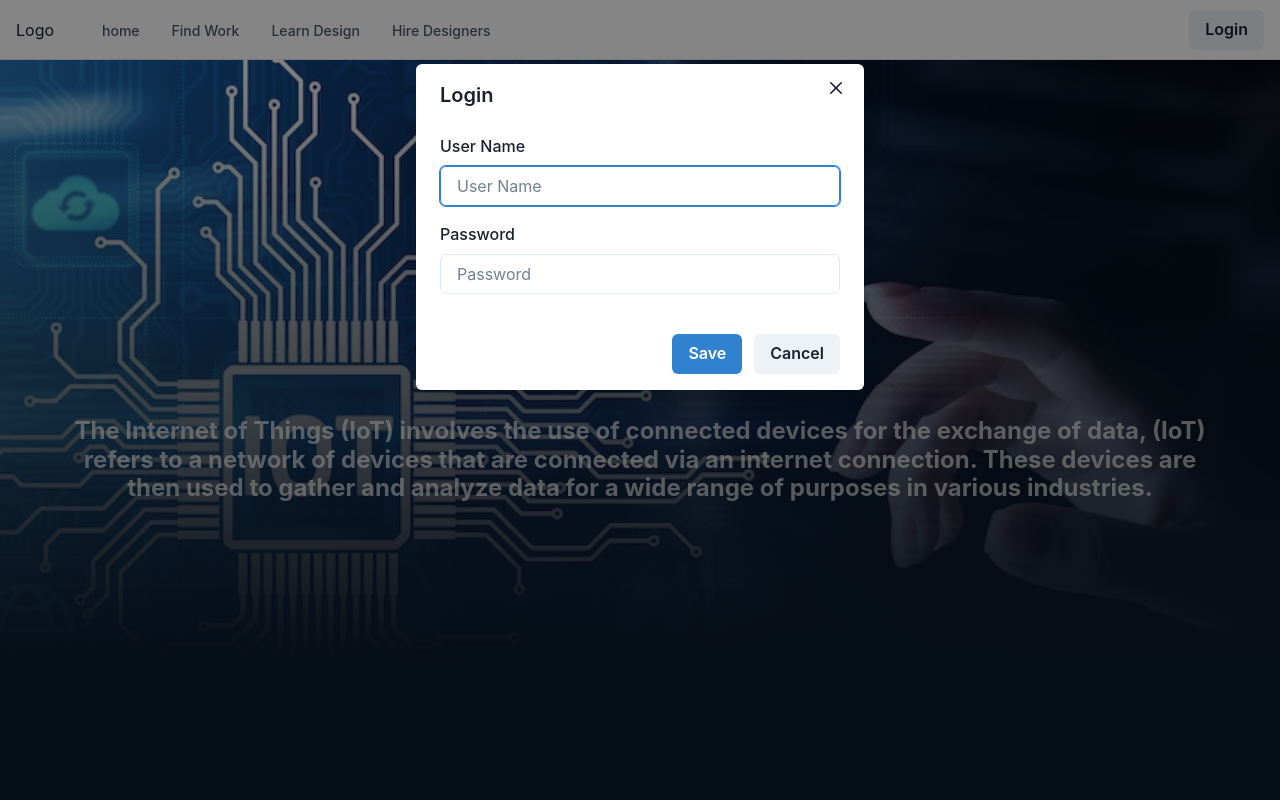
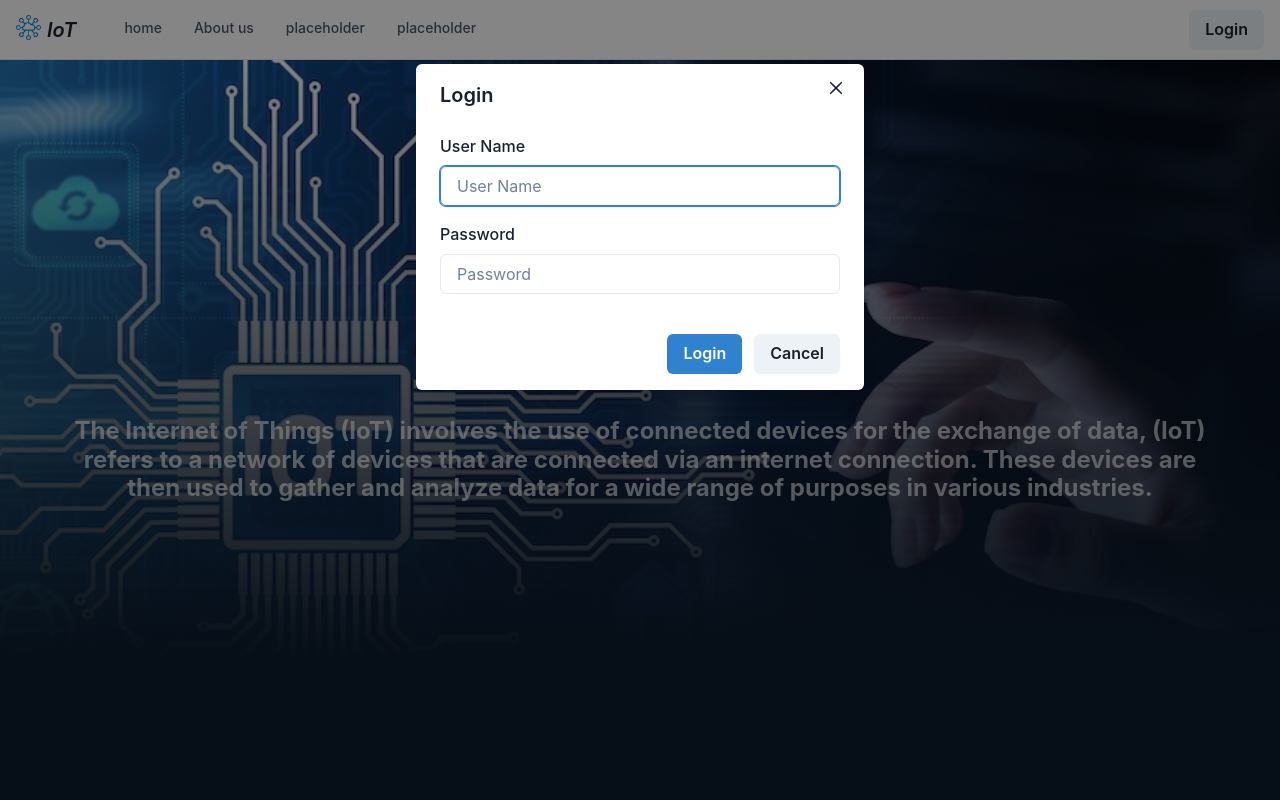
Before and after one commit to almallahi98/saudi-geeks, a React (Create React App) app: page /home in a window 1280 px wide. Both pictures are taken after a click on the button "Login". Shown: the top 800 px of the page. Built offline with nearby package versions, Linux system fonts and the light colour scheme.

Commit message:
adding login functionality to the modelLogin form, adding LoginLoguout button to thr navbar

```diff
--- a/package.json
+++ b/package.json
@@ -10,6 +10,7 @@
     "@testing-library/jest-dom": "^5.16.5",
     "@testing-library/react": "^13.4.0",
     "@testing-library/user-event": "^13.5.0",
+    "axios": "^1.1.3",
     "framer-motion": "^7.6.4",
     "react": "^18.2.0",
     "react-dom": "^18.2.0",
--- a/src/component/Home/Home.jsx
+++ b/src/component/Home/Home.jsx
@@ -1,5 +1,4 @@
 import React from 'react'
-import Footer from '../Footer/Footer'
 import Hero from './HomeComp/Hero'
 import MethodOfWork from './HomeComp/meth/MethodOfWork'
 import Tech from './HomeComp/tech/Tech'
--- a/src/component/Home/HomeComp/Hero.jsx
+++ b/src/component/Home/HomeComp/Hero.jsx
@@ -62,11 +62,11 @@ function Hero() {
             <Center w={'100%'} minH={'50vh'} bg={'rgba(12,26,44,1)'}>
                 {/* the pics gose hear !!  ['90%','300px','350px','350px']*/}
                 <Flex direction={'column'} w={'100%'} h={'300px'} bg={'whiteAlpha.800'} py={"15px"}>
-                    <Text textAlign={'center'} fontWeight={'bold'} fontSize={"2xl"} textColor={'black'} py={'3px'}>
+                    <Text textAlign={'center'} fontWeight={'bold'} fontStyle={'italic'} fontSize={"2xl"} textColor={'black'} py={'3px'}>
                         {/*entrest*/}
-                        hi
+                        our target clients
                     </Text>
-                    <SimpleGrid h={'100%'} columns={[1, 2, 4,4]} spacing='15px' px={'10px'}>
+                    <SimpleGrid h={'100%'} columns={[1, 2, 4,4]} spacing='15px' px={'10px'} mt={'5px'}>
                                 <Box
                                 backgroundImage="url('/resources/imges/Ministry_OF_Energy_-_Saudi_Arabia.svg')"
                                 backgroundPosition="center"
--- a/src/component/Home/HomeComp/meth/Drop.jsx
+++ b/src/component/Home/HomeComp/meth/Drop.jsx
@@ -12,6 +12,22 @@ import {
 function Drop() {
   return (
     <Accordion allowToggle>
+      <AccordionItem>
+    <>
+      <AccordionButton>
+        <Box flex='1' textAlign='left'>
+        <Heading fontSize={'xl'}>FrontEnd</Heading>
+        </Box>
+        <AccordionIcon />
+      </AccordionButton>
+    </>
+    <AccordionPanel pb={4}>
+    <Text>since there's no visible and possible way to show row data to the user
+                            it became responsible to use a front-end framework such as React Js,
+                            and in our case, we will use it, its the best choice that will meet our
+                            requirements.</Text>
+    </AccordionPanel>
+  </AccordionItem>
   <AccordionItem>
     <>
       <AccordionButton>
@@ -44,6 +60,13 @@ function Drop() {
   </AccordionItem>
 
 </Accordion>
+
+
+
+
+
+
+
   )
 }
 
--- a/src/component/Home/HomeComp/meth/MethodOfWork.jsx
+++ b/src/component/Home/HomeComp/meth/MethodOfWork.jsx
@@ -5,27 +5,21 @@ import Drop from './Drop'
 function MethodOfWork() {
     return (
         <>
-            <Box bg={'yellow'} p={'15px'}>
-                <Box bg={'white'} h={'300px'} w={'100%'}>
-                <Heading mb={'10px'}>Project abstraction</Heading>
-                <Text mb={'10px'}>fghkjlklvgbhnj, bnm</Text>
+            <Box p={'15px'}>
+                <Box bg={'whiteAlpha.400'} h={'35vh'} w={'100%'} p={'15px'}>
+                    <Heading mb={'10px'}>Project abstraction</Heading>
+                    <Text mb={'10px'}>fghkjlklvgbhnj, bnm</Text>
                 </Box>
-                <Flex my={'5px'}>
-                    <Box w={'100%'} bg={'green'} p={'15px'}>
-
-                        <Heading fontSize={'xl'}>FrontEnd</Heading>
-                        <Text>since there's no visible and possible way to show row data to the user
-                            it became responsible to use a front-end framework such as React Js,
-                            and in our case, we will use it, its the best choice that will meet our
-                            requirements.</Text>
-
-                        <Drop/>
-
+                <Flex mt={'5px'}>
+                    <Box w={'100%'} bg={'whiteAlpha.400'}  p={'15px'} mr={'2px'}>
                         <Heading fontSize={'3xl'}>Method of work</Heading>
                         <Text>fvgbhnjmk,l</Text>
+                        <Drop />
+
+
                     </Box>
 
-                    <Box w={'100%'} bg={'blue'}>
+                    <Box w={'100%'} bg={'whiteAlpha.400'}  ml={'5px'} p={'15px'}>
                         <p>2</p>
                     </Box>
                 </Flex>
--- a/src/component/Home/HomeComp/tech/Tech.jsx
+++ b/src/component/Home/HomeComp/tech/Tech.jsx
@@ -1,11 +1,21 @@
 import React from 'react'
-import { Box, Center, SimpleGrid } from '@chakra-ui/react'
+import { Box, Center, SimpleGrid, Text } from '@chakra-ui/react'
 import CardTech from './CardTech'
 
 function Tech() {
   return (
+    <Box p={5} bg={'whiteAlpha.400'}>
+    <Text
+    textAlign={'center'}
+    textColor={'whiteAlpha.800'}
+    fontSize={'2xl'}
+    fontStyle={'italic'}
+    fontWeight={'bold'}
+    mb={'8px'}>
+      technologies used to develop our solutions
+    </Text>
     <Center>
-      <SimpleGrid columns={[1, 2, 2, 4]} spacingX={'5px'} spacingY={'15px'} py={5}>
+      <SimpleGrid columns={[1, 2, 2, 4]} spacingX={'5px'} spacingY={'15px'} >
         <Box maxW={'370px'}
           boxShadow='lg'
         >
@@ -47,6 +57,7 @@ function Tech() {
 
       </SimpleGrid>
     </Center>
+    </Box>
   )
 }
 
--- a/src/component/NavBar/ModelLogin.jsx
+++ b/src/component/NavBar/ModelLogin.jsx
@@ -1,4 +1,5 @@
-import {React,useRef} from 'react'
+import { React, useRef,useState } from "react";
+import axios from "axios";
 import {
   Modal,
   ModalOverlay,
@@ -12,18 +13,21 @@ import {
   Input,
   FormLabel,
   useDisclosure,
-  } from '@chakra-ui/react'
+} from "@chakra-ui/react";
 
 function ModelLogin() {
-    const { isOpen, onOpen, onClose } = useDisclosure()
-
-  const initialRef = useRef(null)
-  const finalRef = useRef(null)
+  const { isOpen, onOpen, onClose } = useDisclosure();
+  const [Login, setLogin] = useState({username:'',password:''})
+  const LoginLogout=useRef(null);
+  const initialRef = useRef(null);
+  const finalRef = useRef(null);
   return (
     <>
-    <Button onClick={onOpen}>Login</Button>
-
-
+      <Button onClick={(e)=>
+        {
+          onOpen();
+          LoginLogout.current=e.target;
+          }}>Login</Button>
       <Modal
         initialFocusRef={initialRef}
         finalFocusRef={finalRef}
@@ -37,25 +41,49 @@ function ModelLogin() {
           <ModalBody pb={6}>
             <FormControl>
               <FormLabel>User Name</FormLabel>
-            <Input ref={initialRef} placeholder='User Name' />
+              <Input ref={initialRef} placeholder="User Name"
+              onChange={
+                e=>{
+                    setLogin({...Login,username:e.target.value})
+
+                  }}/>
             </FormControl>
 
             <FormControl mt={4}>
               <FormLabel>Password</FormLabel>
-            <Input type={'password'} placeholder='Password' />
+              <Input type={"password"} placeholder="Password"
+              onChange={e=>{
+                setLogin({...Login,password:e.target.value})
+              }}
+              />
             </FormControl>
           </ModalBody>
 
           <ModalFooter>
-          <Button colorScheme='blue' mr={3}>
-            Save
+            <Button
+              colorScheme="blue"
+              mr={3}
+              onClick={(e) => {
+                axios.get(`https://6362428d7521369cd068e6aa.mockapi.io/api/test/v1/user?username=${Login.username}&password=${Login.password}`).then(res=>
+                {
+                  if(res.data[0].username === Login.username && res.data[0].password === Login.password)
+                  {
+                    LoginLogout.current.innerText ='Logout'
+                    onClose()
+
+                  }
+                });
+
+              }}
+            >
+              Login
             </Button>
             <Button onClick={onClose}>Cancel</Button>
           </ModalFooter>
         </ModalContent>
       </Modal>
     </>
-  )
+  );
 }
 
-export default ModelLogin
+export default ModelLogin;
--- a/src/component/NavBar/Nav.jsx
+++ b/src/component/NavBar/Nav.jsx
@@ -13,6 +13,7 @@ import {
   useColorModeValue,
   useBreakpointValue,
   useDisclosure,
+  Image,
 } from '@chakra-ui/react';
 
 
@@ -20,7 +21,6 @@ import {
   HamburgerIcon,
   CloseIcon,
   ChevronDownIcon,
-  ChevronRightIcon,
 } from '@chakra-ui/icons';
 import ModelLogin from './ModelLogin';
 
@@ -53,11 +53,22 @@ export default function WithSubnavigation() {
           />
         </Flex>
         <Flex flex={{ base: 1 }} justify={{ base: 'center', md: 'start' }}>
+
+          <Image
+            boxSize='25px'
+            objectFit='cover'
+            src='./resources/imges/Logo/logo.png'
+            alt='Dan Abramov'
+          />
           <Text
             textAlign={useBreakpointValue({ base: 'center', md: 'left' })}
             fontFamily={'heading'}
-            color={useColorModeValue('gray.800', 'white')}>
-            Logo
+            color={useColorModeValue('gray.800', 'white')}
+            fontSize={'xl'}
+            fontStyle={'italic'}
+            fontWeight={'semibold'}
+            ml={'6px'}>
+            IoT
           </Text>
 
           <Flex display={{ base: 'none', md: 'flex' }} ml={10}>
@@ -70,8 +81,8 @@ export default function WithSubnavigation() {
           justify={'flex-end'}
           direction={'row'}
           spacing={6}>
-          <ModelLogin/>
-          {/* */}
+          <ModelLogin />
+          {/*looooooooooooooooooogiiiiiiiiiiiiiiiiiiiiiiiiiiiiiiiiin */}
         </Stack>
       </Flex>
 
@@ -137,12 +148,12 @@ const DesktopSubNav = ({ label, href, subLabel }: NavItem) => {
       display={'block'}
       p={2}
       rounded={'md'}
-      _hover={{ bg: useColorModeValue('pink.50', 'gray.900') }}>
+      _hover={{ bg: useColorModeValue('gray.500', 'gray.900') }}>
       <Stack direction={'row'} align={'center'}>
         <Box>
           <Text
             transition={'all .3s ease'}
-            _groupHover={{ color: 'pink.400' }}
+            _groupHover={{ color: 'gray.500' }}
             fontWeight={500}>
             {label}
           </Text>
@@ -156,7 +167,7 @@ const DesktopSubNav = ({ label, href, subLabel }: NavItem) => {
           justify={'flex-end'}
           align={'center'}
           flex={1}>
-          <Icon color={'pink.400'} w={5} h={5} as={ChevronRightIcon} />
+          {/* <Icon color={'pink.400'} w={5} h={5} as={ChevronRightIcon} /> */}
         </Flex>
       </Stack>
     </Link>
@@ -236,40 +247,38 @@ interface NavItem {
 const NAV_ITEMS: Array<NavItem> = [
   {
     label: 'home',
+    href: '#',
     children: [
       {
         label: 'Explore Design Work',
-        subLabel: 'Trending Design to inspire you',
         href: '#',
       },
       {
         label: 'New & Noteworthy',
-        subLabel: 'Up-and-coming Designers',
         href: '#',
       },
     ],
   },
   {
-    label: 'Find Work',
+    label: 'About us',
+    href: '#',
     children: [
       {
-        label: 'Job Board',
-        subLabel: 'Find your dream design job',
+        label: 'Contact us',
         href: '#',
       },
       {
-        label: 'Freelance Projects',
-        subLabel: 'An exclusive list for contract work',
+        label: 'placeholder',
         href: '#',
       },
     ],
   },
   {
-    label: 'Learn Design',
+    label: 'placeholder',
     href: '#',
   },
   {
-    label: 'Hire Designers',
+    label: 'placeholder',
     href: '#',
   },
 ];
```
Also changed, not shown: public/resources/imges/Logo/logo.png (added), 1 other file (tests, documents, lock files or other folders). Lines whose indentation alone changed are shown as unchanged.
